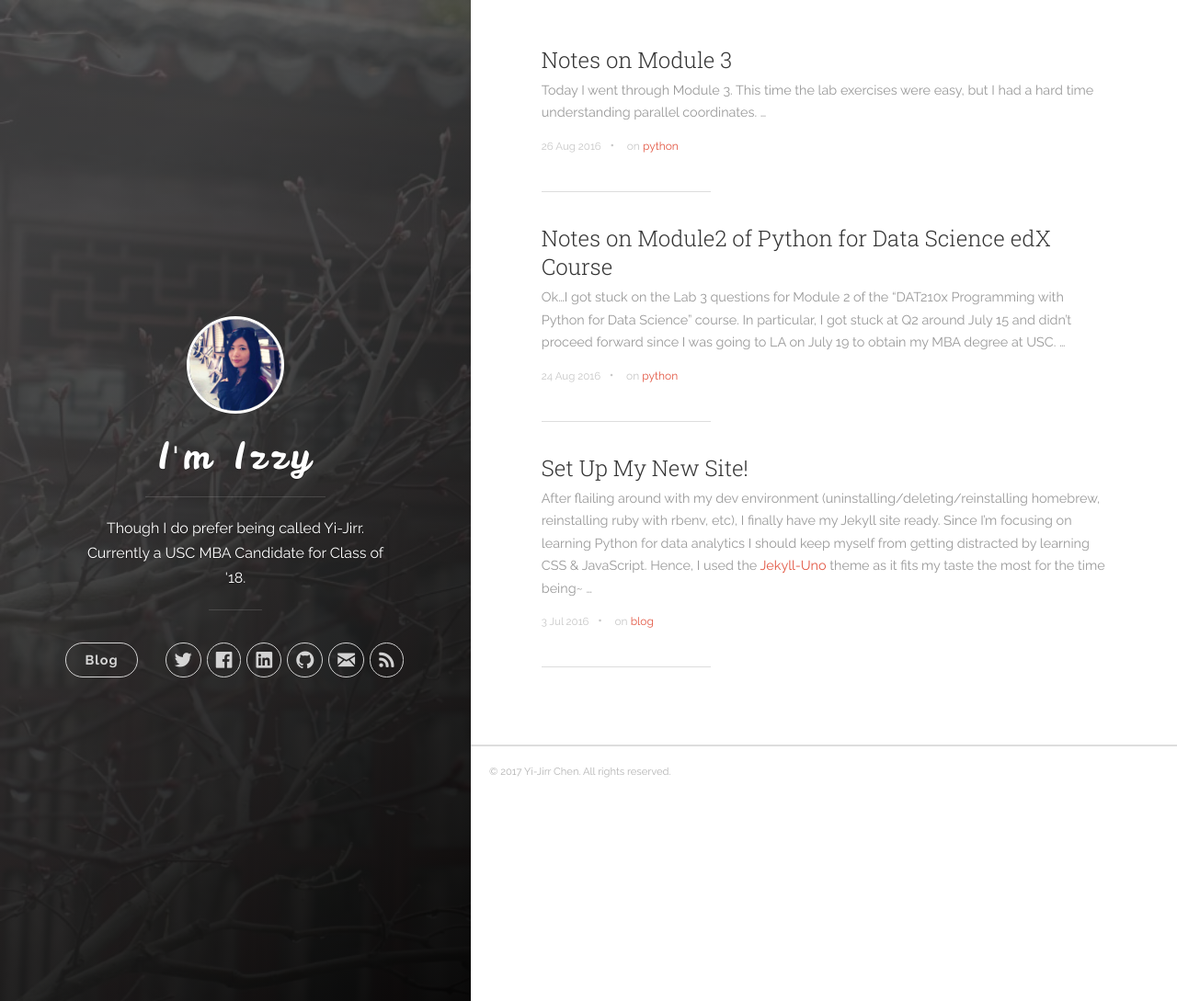
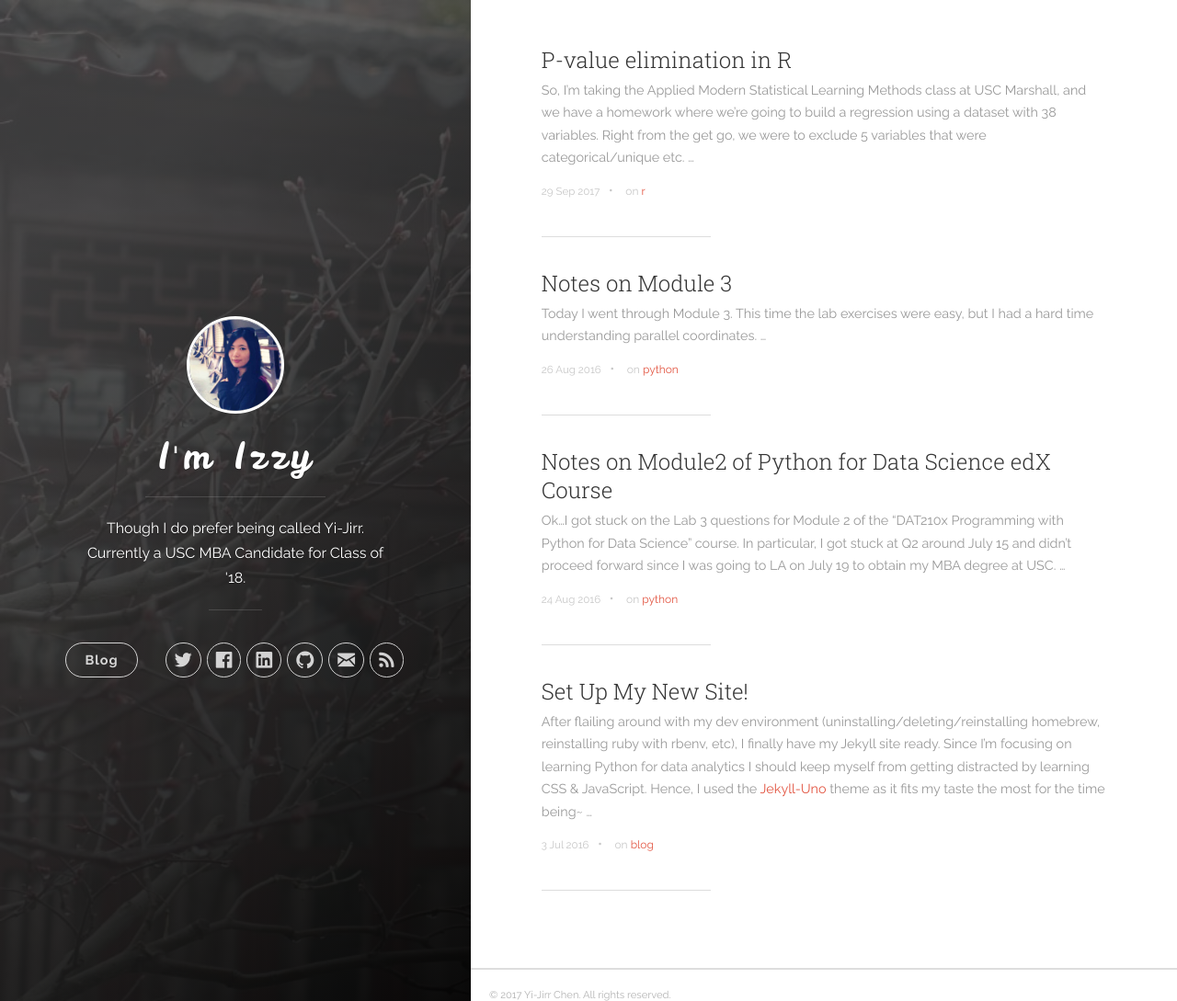
Before and after one commit to alpaca-power/alpaca-power.github.io, a Jekyll site: the page built from index.html, in a window 1280 px wide and 1089 px high. Shown: the whole window at 92% size. Built offline with Jekyll 4.4.1, drawn with Linux system fonts in a browser that asks for light colours; nearby versions of some CDN libraries; the list of posts is cut into pages by our own code; some of the changed lines change nothing that is shown.

Commit message:
still attempting to fix
apparently not just me with the problem

````diff
--- a/_config.yml
+++ b/_config.yml
@@ -2,7 +2,7 @@
 title: I'm Izzy
 description: "Though I do prefer being called Yi-Jirr. Currently a USC MBA Candidate for Class of '18."
 url: 'https://alpaca-power.github.io/'
-baseurl: '/'
+baseurl: ''
 # google_analytics: 'UA-XXXXXX-X'
 # disqus_shortname: 'your-disqus-name'
 
--- /dev/null
+++ b/_posts/2017-09-29-r-regression-pvalue.markdown
@@ -0,0 +1,103 @@
+---
+title:  "P-value elimination in R"
+date:  2017-09-29 02:34:00
+category: [r]
+tags: [r]
+---
+
+So, I'm taking the Applied Modern Statistical Learning Methods class at USC Marshall, and we have a homework where we're going to build a regression using a dataset with 38 variables. Right from the get go, we were to exclude 5 variables that were categorical/unique etc.
+
+I hate typing things over and over again, and I'm not a fan of copy & paste. Thus, it took me some researching to figure out how to exclude variables in a list using the `dplyr` package. Really handy.
+
+```r
+# I replaced the actual variable names with var
+
+excluded_vars <- c('var1', 'var2', 'var3', 'var4', 'var5')
+
+df.lm <- glm(yvar ~ .,
+            data = select(df.training, -one_of(excluded_vars)),
+            family = 'binomial')
+```
+
+I was pleased at my progress (which really could have been much faster if I just typed -var1 -var2 etc in the regression model or select, but I was so set on having a list for some reason)... until I saw the summary, that was. That's still at least 30 variables, and with a quick look there were around 10 predictor variables with p-values greater than 0.05. Frankly, looking at those numbers made my eyes hurt.
+
+Thus, I decided to try writng code that would automatically identify the predictor variable with the greatest p-value. This, again, took me more time than simply squinting at the numbers and finding the largest p-value...but no regrets.
+
+```r
+## first extract predictor coefficient values
+df.lm.summary <- as.data.frame(summary(df.lm)$coefficients)
+
+## isolate variable with largest p-value
+coefs <- df.lm.summary %>%
+              mutate(variable = rownames(df.lm.summary)) %>%
+              arrange(desc(`Pr(>|z|)`)) %>%
+              filter(row_number() == 1)
+```
+
+Again, I was pleased at the progress... but then I would need to exclude these automatically identified variables over and over again through very manual typing (or copy & paste), which will result in a very long code/R markdown output file. Once again I was very annoyed by the prospect of this manual work, so I naturally tried to find a way of automating this menial task with a for loop. After ~30 minutes of trying to solve this pesky problem, I finally figured out how to do it with for loops!
+
+The final code I used to build that regression model is as follows:
+
+```r
+# Automating the model building based on significance level of 0.05
+
+## initialize data frame to record largest p-value in regression model
+pvalues <- matrix(NA, nrow = 30, ncol = 2, dimnames = list(NULL,c('variable', 'pvalue')))
+
+pvalues <- as.data.frame(pvalues)
+
+## initialize dataset to use
+df.training.new <- select(df.training, -one_of(excluded_vars))
+
+for(i in 1:30){
+
+  df.lm <- glm(yvar ~ .,
+                   data = df.training.new,
+                   family = 'binomial')
+
+  ## extract variable summary
+  df.lm.summary <- as.data.frame(summary(df.lm)$coefficients)
+
+  ## isolate variable with largest p-value
+  coefs <- df.lm.summary %>%
+              mutate(variable = rownames(df.lm.summary)) %>%
+              arrange(desc(`Pr(>|z|)`)) %>%
+              filter(row_number() == 1)
+
+  ## write variable name and p-value to dataframe
+  pvalues[i,1] <- coefs$variable
+  pvalues[i,2] <- coefs$`Pr(>|z|)`
+
+  variable <- as.character(coefs$variable) # predictor variable with largest p-value in i iteration of regression
+  pvalue <- as.numeric(coefs$`Pr(>|z|)`) # largest p-value in i iteration of regression
+
+
+  ## remove the variable with largest p-value
+  df.training.new <- df.training.new %>%
+    select(-one_of(variable))
+
+  ## end loop if the largest p-value is less than 0.05
+  if (pvalue <= 0.05) break
+
+}
+
+## variables to exclude based on pvalues dataframe
+exclude <- pvalues %>%
+  filter(pvalue >= 0.05) %>% #because on variable will have p-value less than 0.05
+  select(variable) %>% #only need variable names
+  t() %>% # transform so it can be turned into a vector
+  as.vector()
+
+excluded_vars.final <- c(excluded_vars, exclude) #combine vectors to form list of variables to exclude
+
+
+df.lm.final <- glm(yvar ~ .,
+            data = select(df.training, -one_of(excluded_vars.final)),
+            family = 'binomial')
+
+summary(df.lm.final) # all predictor variables in final summary results have p-values <= 0.05
+```
+
+Needless to say, I am very pleased by this method, even though I could've just done the same thing much faster if I manually looked at every summary table and typed/copy-pasted many iterations of the regression model. But the thought of doing such a repetitive task makes me feel lazy, so I would much rather spend time on figuring out how to automate this p-value elimination hell.... Maybe there is an existing library/function that does something similar, but it felt good figuring this out.
+
+I shall use this process in the future if I, for some reason, ever need to use regression on a dataset with many variables again~
````
